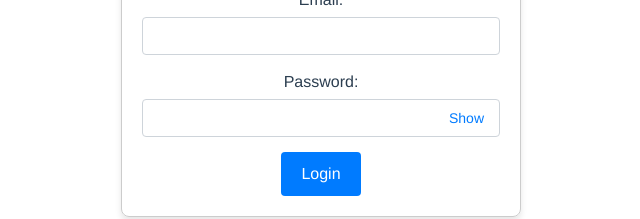
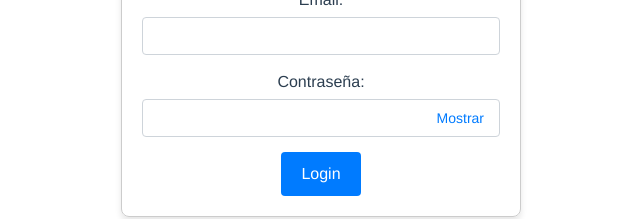
Before and after one commit to SergioVarelaB/VapesAdminWeb, a Vue app: page /dashboard in a window 1280 px wide. Shown: the part 139-358 px from the top of the page, without its empty margins (319-959 px from the left). Built offline with nearby package versions, Linux system fonts and the light colour scheme.

Commit message:
fixing fixes

```diff
--- a/src/components/Login.vue
+++ b/src/components/Login.vue
@@ -8,12 +8,12 @@
             </div>
 
             <div class="form-group">
-                <label for="password">Password:</label>
+                <label for="password">Contraseña:</label>
                 <div class="password-wrapper">
                     <input :type="showPassword ? 'text' : 'password'" id="password" v-model="password" required
                         minlength="6" class="form-control" />
                     <button type="button" @click="togglePassword" class="toggle-password-btn">
-                        {{ showPassword ? 'Hide' : 'Show' }}
+                        {{ showPassword ? 'Ocultar' : 'Mostrar' }}
                     </button>
                 </div>
             </div>
--- a/src/components/Utils/ModalNewUser.vue
+++ b/src/components/Utils/ModalNewUser.vue
@@ -32,7 +32,7 @@
         <p v-if="errorMessage" class="error-message">{{ errorMessage }}</p>
 
 
-        <button type="submit" class="btn btn-primary">Click Me</button>
+        <button type="submit" class="btn btn-primary">Agregar usuario</button>
 
       </form>
 
--- a/src/components/Utils/table.vue
+++ b/src/components/Utils/table.vue
@@ -16,9 +16,9 @@
         </table>
         <!-- Pagination Controls -->
         <div class="pagination">
-            <button @click="prevPage" :disabled="currentPage === 1">Previous</button>
+            <button @click="prevPage" :disabled="currentPage === 1">Anterior</button>
             <span>Page {{ currentPage }} of {{ totalPages }}</span>
-            <button @click="nextPage" :disabled="currentPage === totalPages">Next</button>
+            <button @click="nextPage" :disabled="currentPage === totalPages">Siguiente</button>
         </div>
     </div>
 </template>
```
